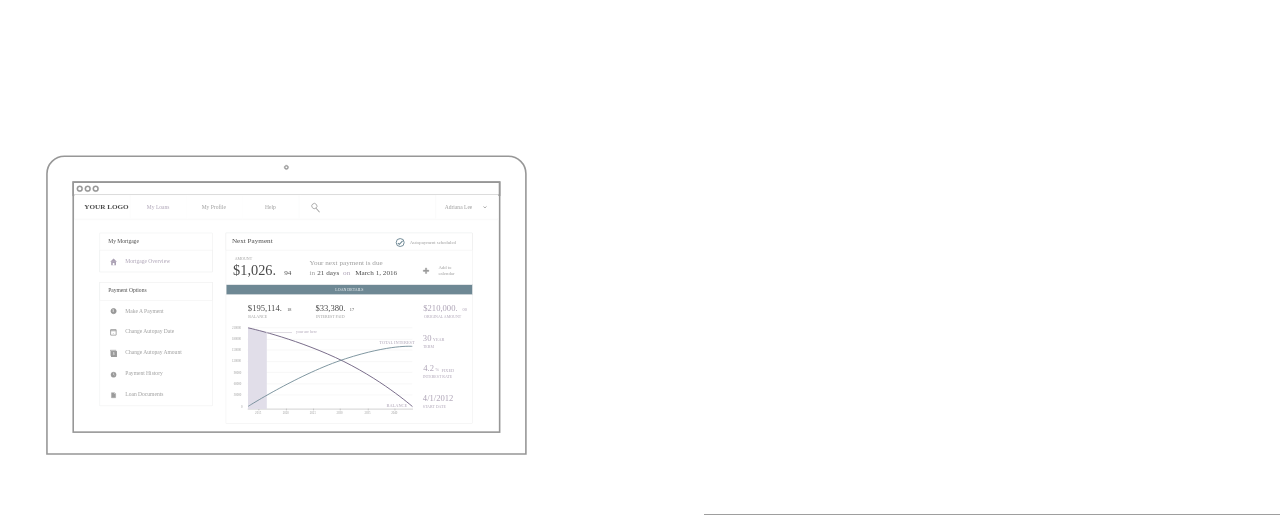
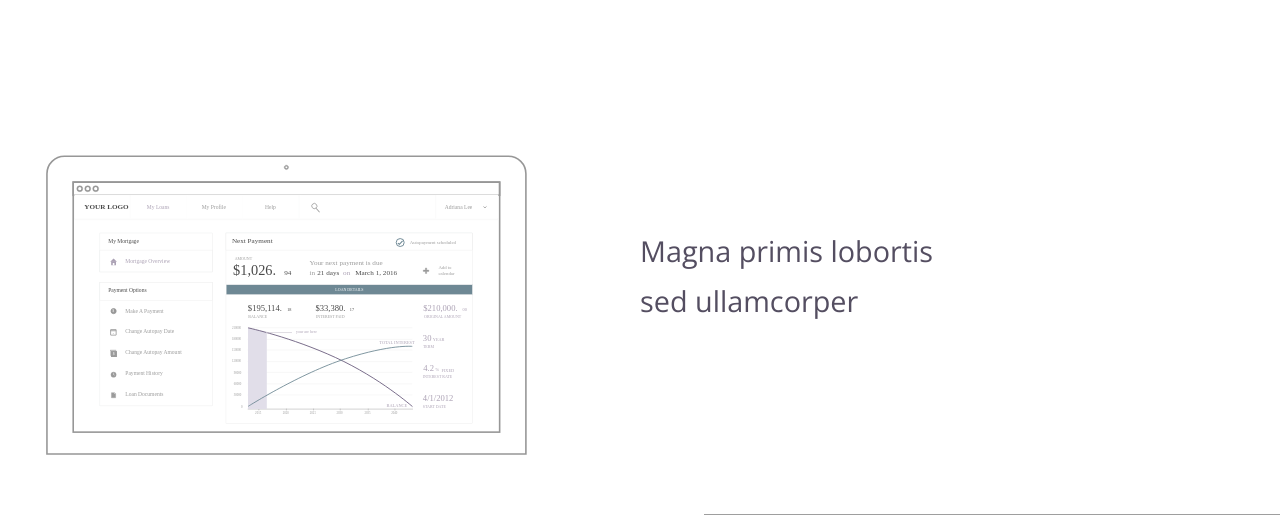
Before and after one commit to awhyit/pennie, a PHP site: page / in a window 1280 px wide. Shown: the part 1210-1725 px from the top of the page. Run offline with PHP 8.4, Linux system fonts and the light colour scheme; grey boxes are pictures that could not be loaded.

Commit message:
update wrapper style2

```diff
--- a/assets/css/main.css
+++ b/assets/css/main.css
@@ -3031,6 +3031,24 @@
 			background-color: #fff;
 		}
 
+		.wrapper.style2 h3 {
+				color: #544E61;
+				font-size: 1.8em;
+				margin:0px 0px 15px 0px;
+				padding:0;
+				font-weight: 400;
+				letter-spacing: 0em;
+			}
+
+		.wrapper.style2 h5 {
+				color: #544E61;
+				font-size: 1.8em;
+				margin:0px 0px 15px 0px;
+				padding:0;
+				font-weight: 400;
+				letter-spacing: 0em;
+			}
+
 		.wrapper.style3 {
 			background-color: #fff;
 			color: #fff;
```
